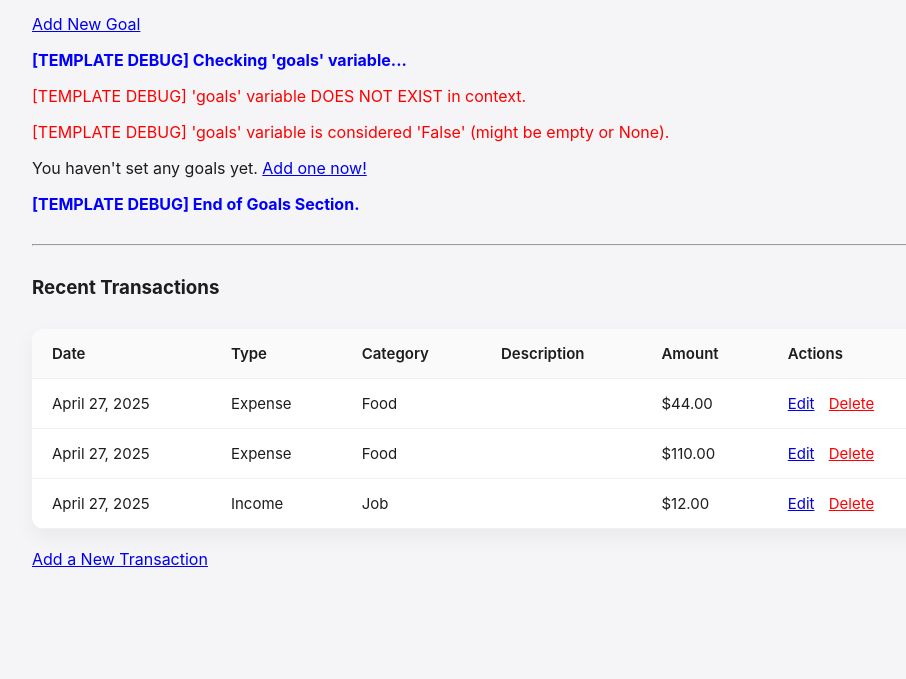
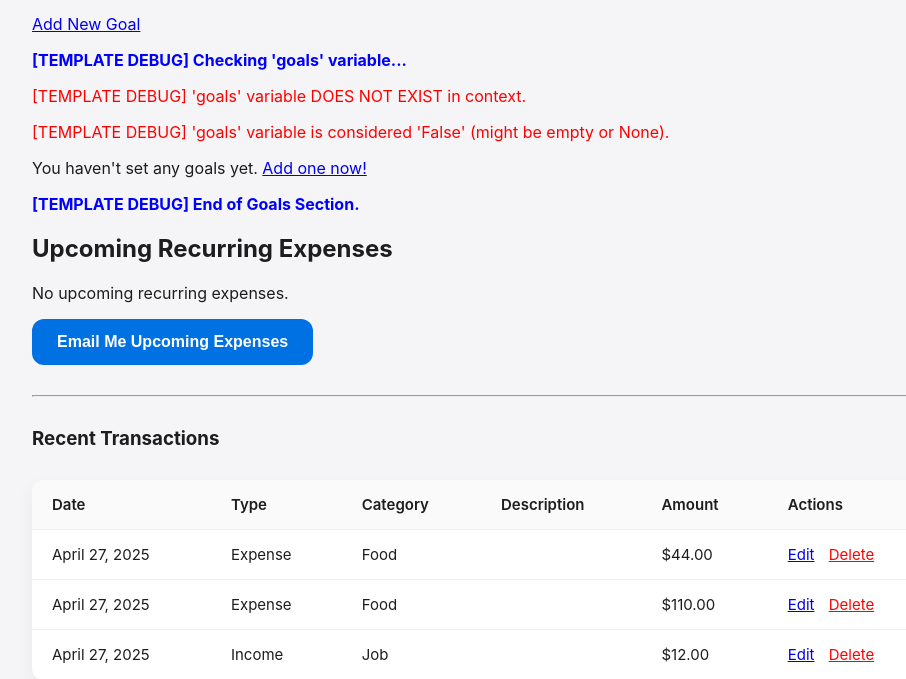
Before and after one commit to arnav-shah-cs/cs2340-p2-hosting, a Django app: page /tracker/ in a window 1280 px wide. Shown: the part 608-1287 px from the top of the page, without its empty margins (158-1064 px from the left). Run offline with Django 5.2, Linux system fonts and the light colour scheme; a user stored in the database is signed in; data comes from the database, SQL or seed files in the repository; both versions use the stored data as it was after the commit.

Commit message:
email functionality added. dashboard function still not working, will be debugged.

```diff
--- a/finance_project/urls.py
+++ b/finance_project/urls.py
@@ -9,7 +9,7 @@
     # Keep the tracker URLs under the /tracker/ prefix
     path('tracker/', include('tracker.urls')),
 
-    # Redirect the root URL ('') to the tracker dashboard URL ('/tracker/')
+
     # 'tracker:dashboard' is the namespaced URL name for your dashboard view
     # permanent=False means it's a temporary redirect (HTTP 302)
     path('', RedirectView.as_view(pattern_name='tracker:dashboard', permanent=False)),
--- a/tracker/forms.py
+++ b/tracker/forms.py
@@ -7,9 +7,10 @@
 class TransactionForm(forms.ModelForm):
     class Meta:
         model = Transaction
-        fields = ['type', 'amount', 'date', 'category', 'description']
+        fields = ['type', 'amount', 'date', 'category', 'description', 'is_recurring', 'recurring_due_date']
         widgets = {
             'date': forms.DateInput(attrs={'type': 'date'}),
+            'recurring_due_date': forms.DateInput(attrs={'type': 'date'}),
         }
 
     def clean_amount(self):
--- a/tracker/models.py
+++ b/tracker/models.py
@@ -17,6 +17,9 @@
     date = models.DateField(default=timezone.now)
     category = models.CharField(max_length=50)
     description = models.CharField(max_length=200, blank=True)
+
+    is_recurring = models.BooleanField(default=False)
+    recurring_due_date = models.DateField(null=True, blank=True)
 
     created_at = models.DateTimeField(auto_now_add=True)
     updated_at = models.DateTimeField(auto_now=True)
--- a/tracker/templates/tracker/base.html
+++ b/tracker/templates/tracker/base.html
@@ -1,4 +1,3 @@
-<!-- tracker/templates/tracker/base.html -->
 <!DOCTYPE html>
 <html lang="en">
 <head>
@@ -6,7 +5,6 @@
     <meta name="viewport" content="width=device-width, initial-scale=1.0">
     <title>{% block title %}Finance Tracker{% endblock %}</title>
     <style>
-        /* Apple system fonts */
         body {
             margin: 0;
             padding: 0;
@@ -199,7 +197,6 @@
 
     <main>
         {% block content %}
-        <!-- Page-specific content goes here -->
         {% endblock %}
     </main>
 
--- a/tracker/templates/tracker/dashboard.html
+++ b/tracker/templates/tracker/dashboard.html
@@ -1,6 +1,6 @@
-<!-- tracker/templates/tracker/dashboard.html -->
+
 {% extends 'tracker/base.html' %}
-{% load static %} <!-- Optional: if using static files for CSS -->
+{% load static %}
 
 {% block title %}Dashboard{% endblock %}
 
@@ -110,6 +110,22 @@
 </section>
 
 
+    <h2>Upcoming Recurring Expenses</h2>
+{% if upcoming_recurring_expenses %}
+  <ul>
+    {% for transaction in upcoming_recurring_expenses %}
+      <li>{{ transaction.category }}: ${{ transaction.amount }} due on {{ transaction.recurring_due_date }}</li>
+    {% endfor %}
+  </ul>
+{% else %}
+  <p>No upcoming recurring expenses.</p>
+{% endif %}
+
+    <form method="post" action="{% url 'tracker:send_upcoming_due_date_emails' %}">
+    {% csrf_token %}
+    <button type="submit" class="btn btn-warning mt-2">Email Me Upcoming Expenses</button>
+</form>
+
     <hr style="margin: 30px 0;">
 
     <h3>Recent Transactions</h3>
--- a/tracker/urls.py
+++ b/tracker/urls.py
@@ -5,10 +5,10 @@
 app_name = 'tracker'
 
 urlpatterns = [
+    path('', views.dashboard_view, name='dashboard'),
     path('register/', views.register_view, name='register'),
     path('login/', views.login_view, name='login'),
     path('logout/', views.logout_view, name='logout'),
-    path('', views.dashboard_view, name='dashboard'),
     path('add/', views.add_transaction_view, name='add_transaction'),
     path('tips/', views.financial_tips_view, name='financial_tips'),
     path('edit/<int:pk>/', views.edit_transaction_view, name='edit_transaction'),
@@ -16,11 +16,10 @@
     path('goals/add/', views.add_goal, name='add_goal'),
     path('goals/<int:goal_id>/contribute/', views.add_contribution, name='add_contribution'),
     path('stock-market/', views.stock_market_overview, name='stock_market_overview'),
-
-    # --- budget URLs ---
     path('budgets/', views.budget_list_view, name='budget_list'),
     path('budgets/add/', views.budget_create_view, name='budget_create'),
     path('budgets/edit/<int:pk>/', views.budget_edit_view, name='budget_edit'),
     path('budgets/delete/<int:pk>/', views.budget_delete_view, name='budget_delete'),
+    path('send-upcoming-expenses-email/', views.send_upcoming_due_date_emails, name='send_upcoming_due_date_emails'),
 
 ]
--- a/tracker/views.py
+++ b/tracker/views.py
@@ -1,4 +1,5 @@
 from django.contrib.sites import requests
+from django.core.mail import send_mail
 from django.shortcuts import render, redirect, get_object_or_404
 from django.contrib.auth import login, logout, authenticate
 from django.contrib.auth.forms import UserCreationForm, AuthenticationForm
@@ -16,6 +17,9 @@
 import datetime
 import requests
 from .forms import GoalForm, ContributionForm
+from django.utils import timezone
+
+
 
 
 def register_view(request):
@@ -59,15 +63,75 @@
     return redirect('tracker:login')
 
 
+def send_upcoming_due_date_emails(request):
+    user = request.user
+    upcoming_expenses = Transaction.objects.filter(
+        user=user,
+        is_recurring=True,
+        recurring_due_date__gte=date.today()
+    )
+    if upcoming_expenses.exists():
+        message_lines = [
+            f"Hi {user.username},",
+            "",
+            "Here are your upcoming recurring expenses:"
+        ]
+        for expense in upcoming_expenses:
+            message_lines.append(f"- {expense.category}: ${expense.amount:.2f} due on {expense.recurring_due_date}")
+        message_lines.append("")
+
+        message_lines.append("Additionally, here are some upcoming financial due dates:")
+        message_lines.append("April 15: Individual income tax returns due (Form 1040)")
+        message_lines.append("April 15: First quarter estimated tax payments due")
+        message_lines.append("June 15: Second quarter estimated tax payments due")
+        message_lines.append("September 15: Third quarter estimated tax payments due")
+        message_lines.append("October 15: Extended individual tax returns due")
+        message_lines.append("January 15: Fourth quarter estimated tax payments due")
+        message_lines.append("April 15: IRA contribution deadline for previous tax year")
+        message_lines.append("December 31: 401(k) contribution deadline")
+        message_lines.append("December 31: Required Minimum Distributions (RMDs) due")
+        message_lines.append(" Remember to stay on top of your finances!")
+        message_lines.append("- Your Finance Tracker Team")
+
+        message_body = "\n".join(message_lines)
+
+        # Send the email
+        send_mail(
+            'Upcoming Financial Due Dates 📅',
+            message_body,
+            'aravshahphotos@gmail.com',
+            [user.email],
+            fail_silently=False,
+        )
+        messages.success(request, 'Upcoming expenses email sent successfully! ✅')
+    else:
+        messages.info(request, 'No upcoming expenses found to email. ℹ️')
+
+    return redirect('tracker:dashboard')
+
 @login_required
 def dashboard_view(request):
+    print("dashboard hello")
     transactions = Transaction.objects.filter(user=request.user)
     goals_queryset = Goal.objects.filter(user=request.user).order_by('created_at')
+
+    today = timezone.now().date()
+    upcoming_recurring_expenses = Transaction.objects.filter(
+        user=request.user,
+        #type='Expense',
+        is_recurring=True,
+        recurring_due_date__gte=today
+    ).order_by('recurring_due_date')
+
     context = {
         'transactions': transactions,
         'username': request.user.username,
         'goals': goals_queryset,
+        'upcoming_recurring_expenses': upcoming_recurring_expenses,
     }
+    print(f"Upcoming recurring expenses: {upcoming_recurring_expenses.count()}")
+    for exp in upcoming_recurring_expenses:
+        print(f"{exp.description} due on {exp.recurring_due_date}")
     return render(request, 'tracker/dashboard.html', context)
 
 
@@ -115,6 +179,7 @@
 
 @login_required
 def add_transaction_view(request):
+    print("hello")
     if request.method == 'POST':
         form = TransactionForm(request.POST)
         if form.is_valid():
```
Also changed, not shown: finance_project/settings.py (+7 -0 lines), db.sqlite3.
